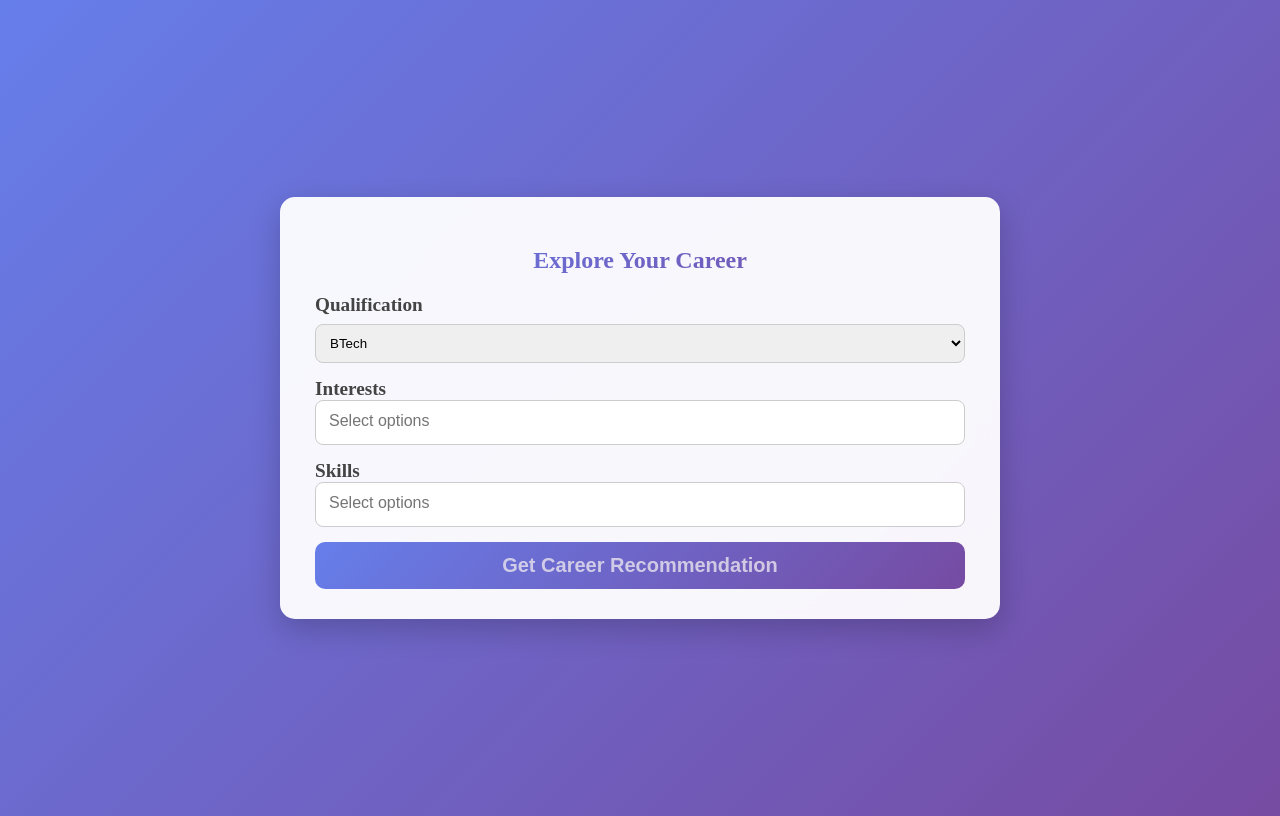
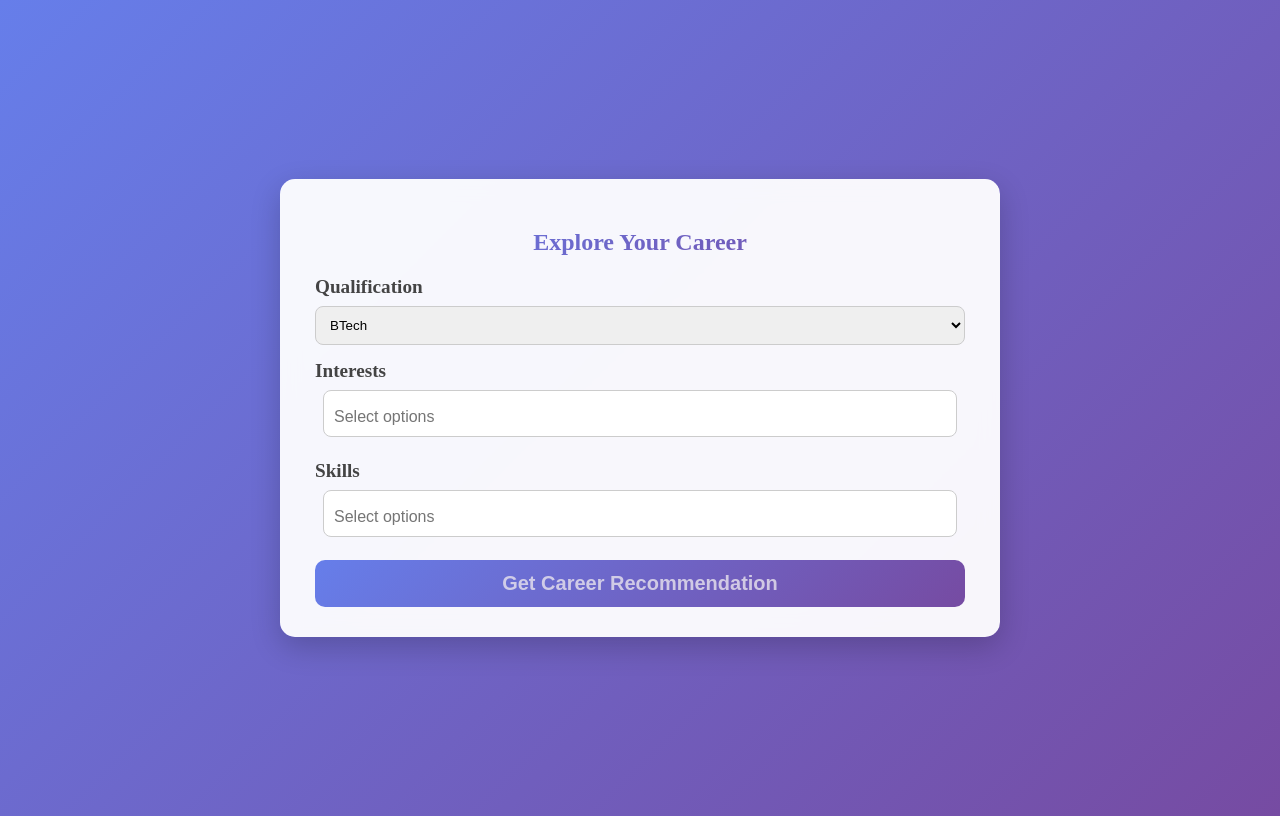
Before and after one commit to Satya-Ranjan5477/carrier-recommendation-system-project, a Flask app: page /form in a window 1280 px wide. Run offline with Flask 3, Linux system fonts and the light colour scheme; parts of the project's set-up code (start-up, migrations or seed data) failed here and were passed over; some libraries are stand-ins or nearby versions.

Commit message:
fix the extra space above the selet option

```diff
--- a/templates/form.html
+++ b/templates/form.html
@@ -17,6 +17,7 @@
         display: flex;
         align-items: center;
         justify-content: center;
+        overflow:hidden;
     }
 
     .container {
@@ -96,11 +97,14 @@
 .select2-container--default .select2-selection--multiple {
     border-radius: 8px !important;
     border: 1px solid #ccc !important;
-    padding: 4px 8px !important;
+    padding: 10px !important;
     background-color: #ffffff !important;
     background-image: none !important;
     min-height: 45px;
     box-shadow:none !important;
+    display: flex;
+    align-items: center;
+    margin: 8px;
 }
 
 .select2-container--default .select2-selection--multiple .select2-selection__rendered{
@@ -108,6 +112,11 @@
     display: flex !important;
     flex-wrap: wrap;
     gap: 4px;
+    margin: 0 !important;
+    padding: 0 !important;
+}
+.select2-container--default.select2-container--multiple .select2-search--inline{
+    margin: 0 !important;
 }
 
 
@@ -283,6 +292,11 @@
 </div>
 
 <script>
+    document.querySelector("form").addEventListener("submit", function() {
+    localStorage.removeItem("quizScore");
+    localStorage.removeItem("totalQuestions");
+    localStorage.removeItem("quizAnalysis");
+  });
 $(document).ready(function() {
     $('.multi-select').select2({
         placeholder: "Select options",
```
